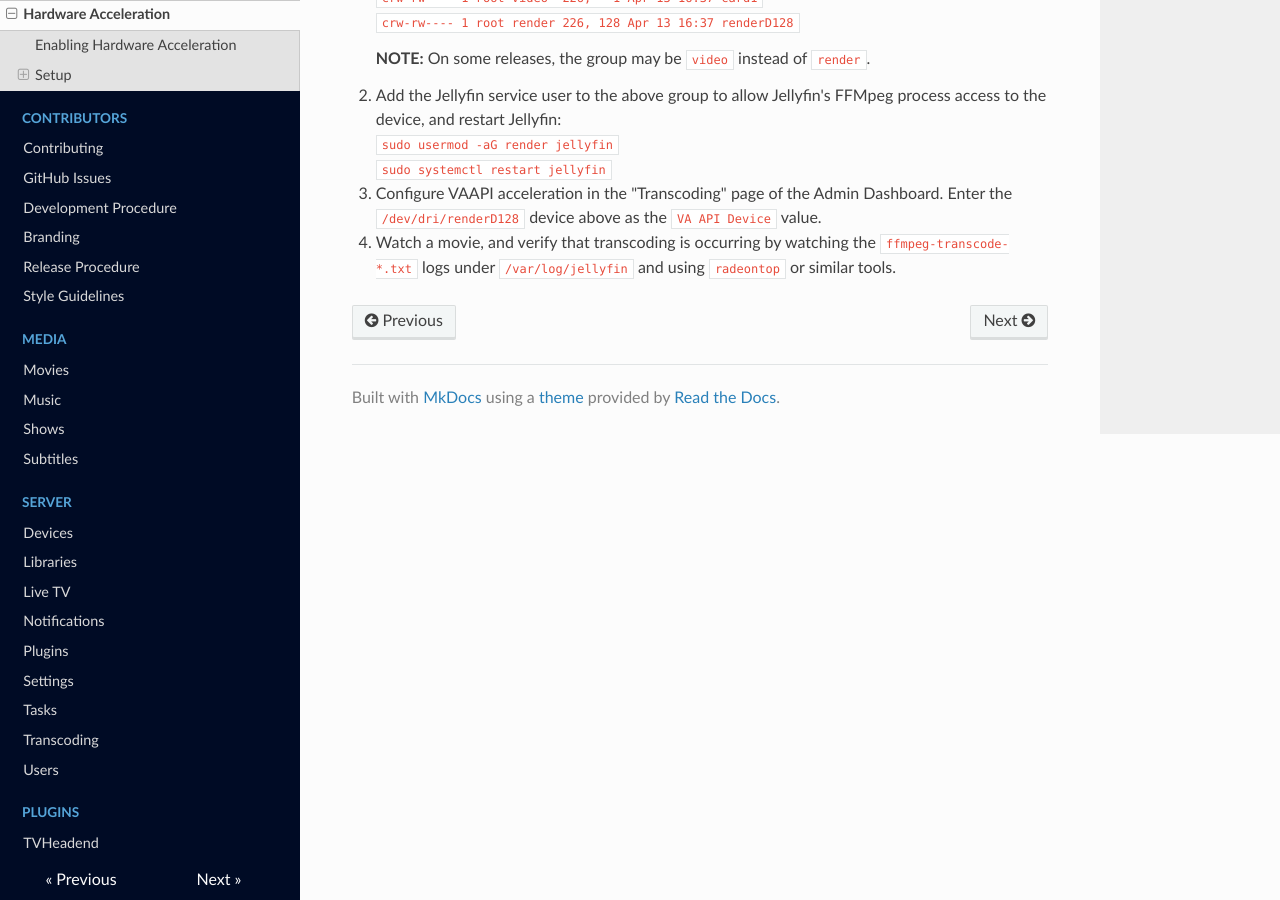
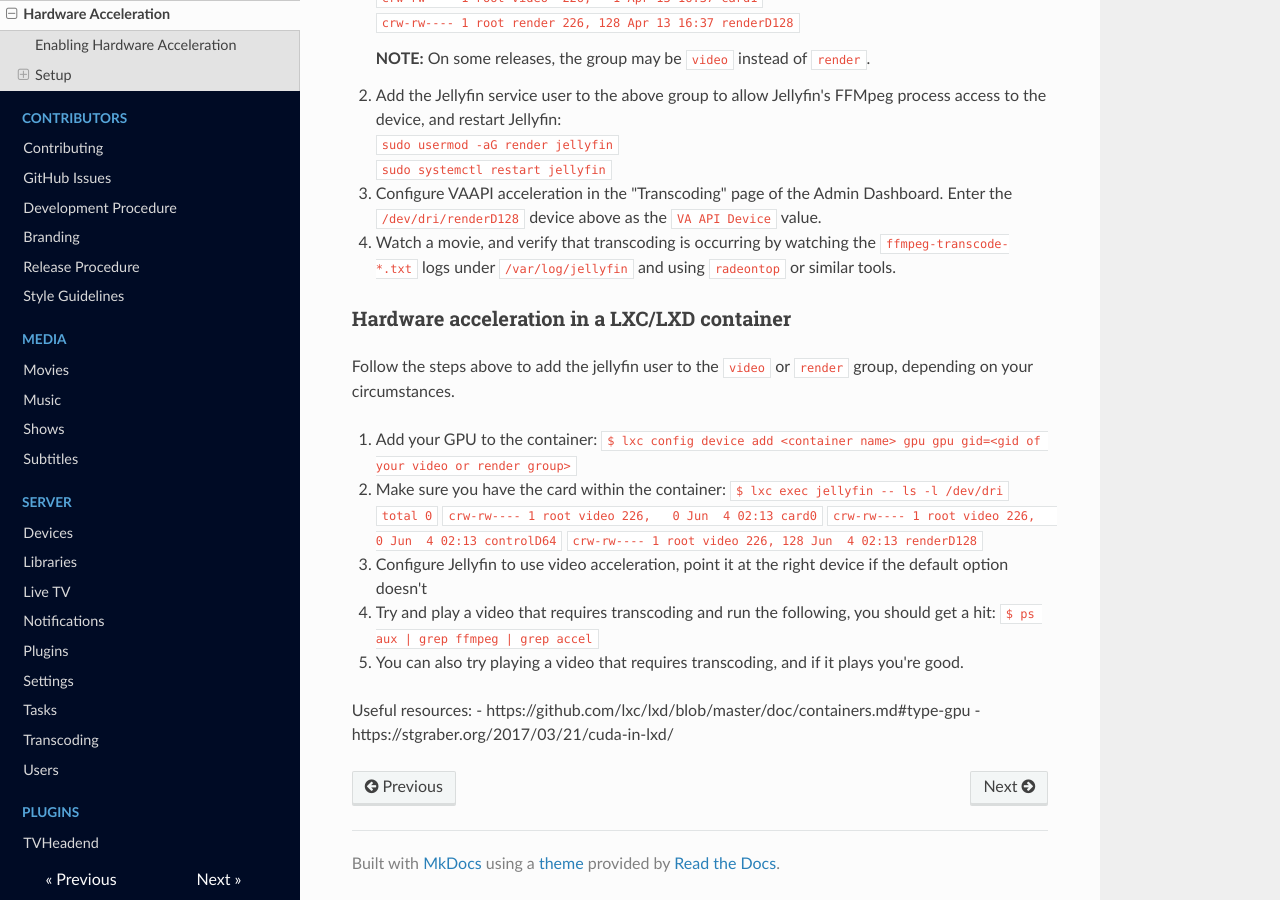
Before and after one commit to jellyfin-archive/jellyfin-docs, an MkDocs documentation site: the page built from docs/administrator-docs/hardware-acceleration.md, in a window 1280 px wide and 900 px high, scrolled down 969 px. Built offline with MkDocs 1.6.1, drawn with Linux system fonts in a browser that asks for light colours; nearby versions of some CDN libraries; old or Windows-style settings are respelled for this version of MkDocs.

Commit message:
Add lxc/lxd instructions for hw acceleration

```diff
--- a/docs/administrator-docs/hardware-acceleration.md
+++ b/docs/administrator-docs/hardware-acceleration.md
@@ -33,3 +33,28 @@ Configuring VAAPI on Debian/Ubuntu requires some additional configuration to ens
 3. Configure VAAPI acceleration in the "Transcoding" page of the Admin Dashboard. Enter the `/dev/dri/renderD128` device above as the `VA API Device` value.
 
 4. Watch a movie, and verify that transcoding is occurring by watching the `ffmpeg-transcode-*.txt` logs under `/var/log/jellyfin` and using `radeontop` or similar tools.
+
+### Hardware acceleration in a LXC/LXD container
+
+Follow the steps above to add the jellyfin user to the `video` or `render` group, depending on your circumstances.
+
+1. Add your GPU to the container:
+    `$ lxc config device add <container name> gpu gpu gid=<gid of your video or render group>`
+
+2. Make sure you have the card within the container:
+    `$ lxc exec jellyfin -- ls -l /dev/dri`
+    `total 0`
+    `crw-rw---- 1 root video 226,   0 Jun  4 02:13 card0`
+    `crw-rw---- 1 root video 226,   0 Jun  4 02:13 controlD64`
+    `crw-rw---- 1 root video 226, 128 Jun  4 02:13 renderD128`
+
+3. Configure Jellyfin to use video acceleration, point it at the right device if the default option doesn't
+
+4. Try and play a video that requires transcoding and run the following, you should get a hit:
+   `$ ps aux | grep ffmpeg | grep accel`
+
+5. You can also try playing a video that requires transcoding, and if it plays you're good.
+
+Useful resources:
+- https://github.com/lxc/lxd/blob/master/doc/containers.md#type-gpu
+- https://stgraber.org/2017/03/21/cuda-in-lxd/
```
